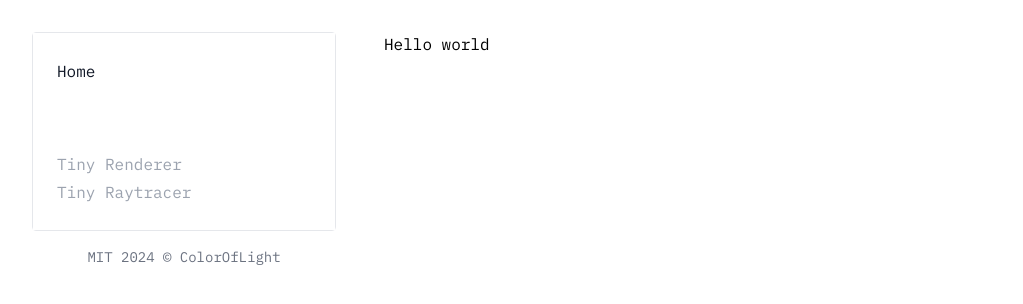
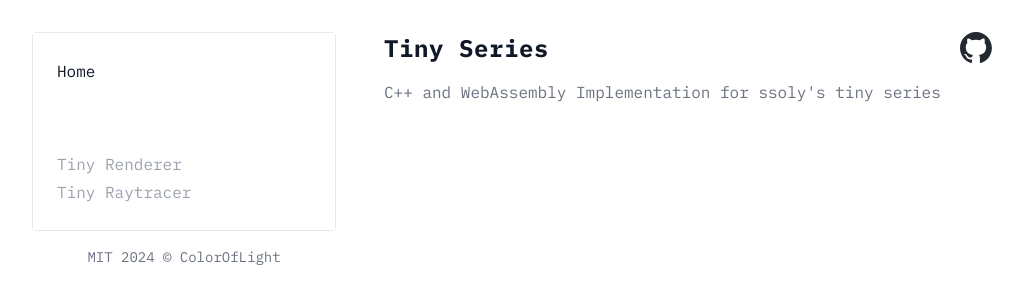
Before and after one commit to ColorOfLight/tiny-series, a React (Vite) app in the folder page/: page / in a window 1280 px wide. Shown: the top 304 px of the page, without its empty margins (112-1135 px from the left). Built offline with nearby package versions, Linux system fonts and the light colour scheme.

Commit message:
page(feat): add simple Home page

```diff
--- a/page/src/pages/Home.tsx
+++ b/page/src/pages/Home.tsx
@@ -1,5 +1,14 @@
+import TitleGroup from "@/modules/TitleGroup";
+
 const HomePage = () => {
-  return <div>Hello world</div>;
+  return (
+    <div>
+      <TitleGroup
+        title="Tiny Series"
+        description="C++ and WebAssembly Implementation for ssoly's tiny series"
+      />
+    </div>
+  );
 };
 
 export default HomePage;
```
